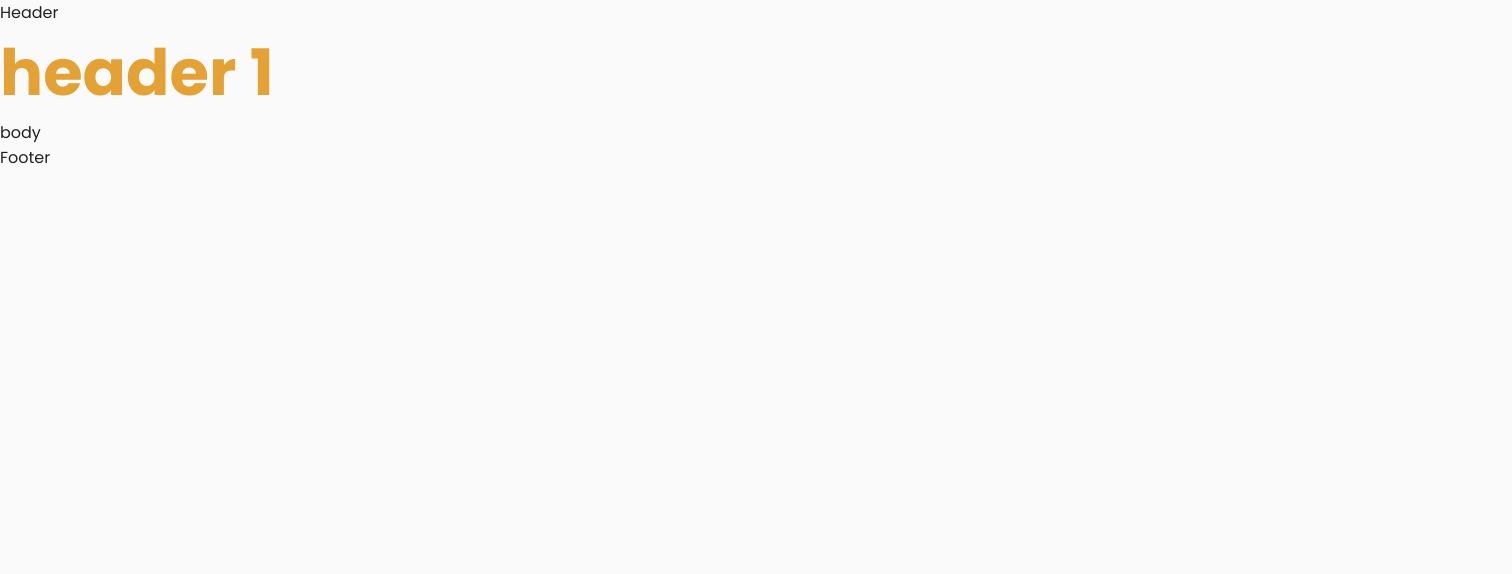
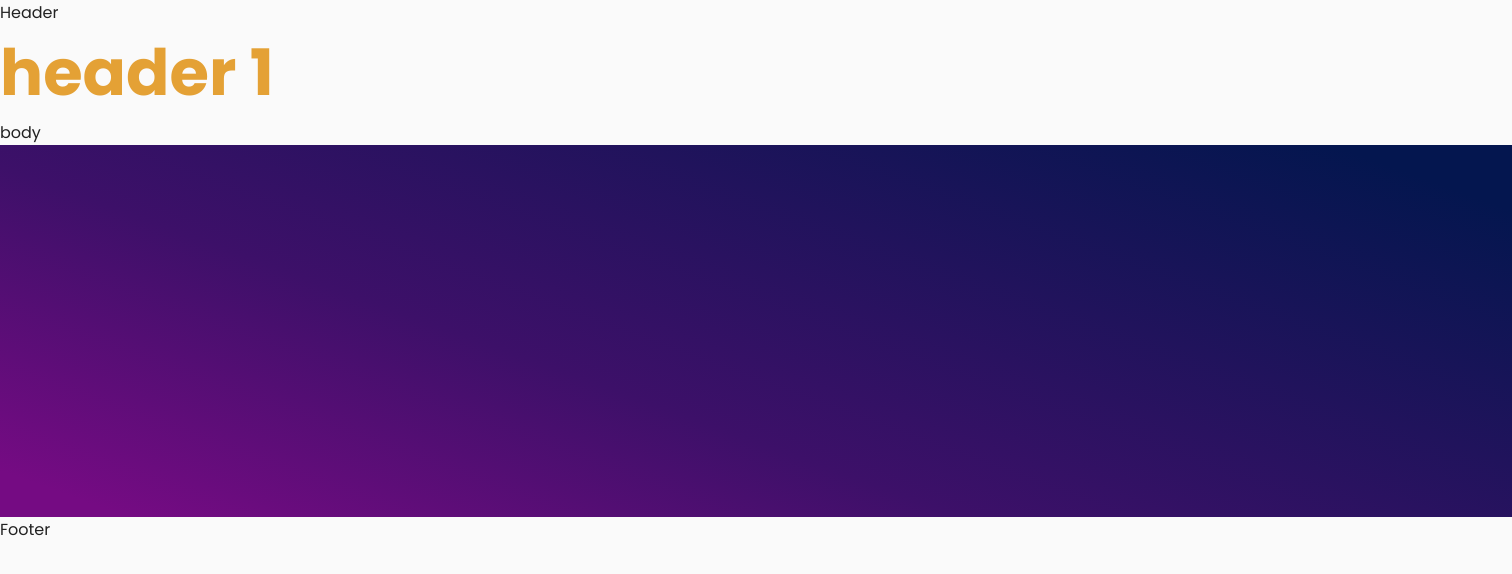
Before and after one commit to include-davis/aggie-fiction, a Next.js app: page / in a window 1280 px wide. Shown: the top 574 px of the page, 1512 px wide, since content can reach past the window. Built offline with nearby package versions, Linux system fonts and the light colour scheme.

Commit message:
Added background and started coding the carousel

```diff
--- a/app/(pages)/(home)/page.jsx
+++ b/app/(pages)/(home)/page.jsx
@@ -1,10 +1,14 @@
 import styles from "./page.module.scss";
+import ConferenceCarousel from "../_components/ConferenceCarousel/ConferenceCarousel";
 
 export default function Home() {
   return (
+    <>
     <main className={styles.page}>
       <h1>header 1</h1>
       <p>body</p>
     </main>
+    <ConferenceCarousel></ConferenceCarousel>
+    </>
   );
 }
--- a/app/(pages)/_components/ConferenceCarousel/ConferenceCarousel.jsx
+++ b/app/(pages)/_components/ConferenceCarousel/ConferenceCarousel.jsx
@@ -1,4 +1,6 @@
+"use client";
 import styles from "./ConferenceCarousel.module.scss";
+import {useEffect, useRef} from "react";
 
 const testImages = [
     "./testImages/img1.png",
@@ -7,15 +9,28 @@ const testImages = [
     "./testImages/img4.png",
     "./testImages/img5.png",
     "./testImages/img6.png",
-    "./testImages/img7.png",
+    "./testImages/img7.png"
 ];
 
 export default function ConferenceCarousel()
 {
-    return
-    (
-        <div>
-            Blank
+    const carouselRef = useRef(null);
+
+    useEffect(() => {
+        // Animation setup
+        const setupAnimation = () => {
+            const track = carouselRef.current;
+            if (!track)
+                return;
+
+            // Duplicate images for infinite scrolling
+
+        };
+    }, []);
+
+    return (
+        <div className = {styles.carousel}>
+
         </div>
     );
 }
--- a/app/(pages)/_components/ConferenceCarousel/ConferenceCarousel.module.scss
+++ b/app/(pages)/_components/ConferenceCarousel/ConferenceCarousel.module.scss
@@ -0,0 +1,6 @@
+.carousel
+{
+    background: var(--Aggie-Space);
+    width: 1512px;
+    height: 372px;
+}
```
